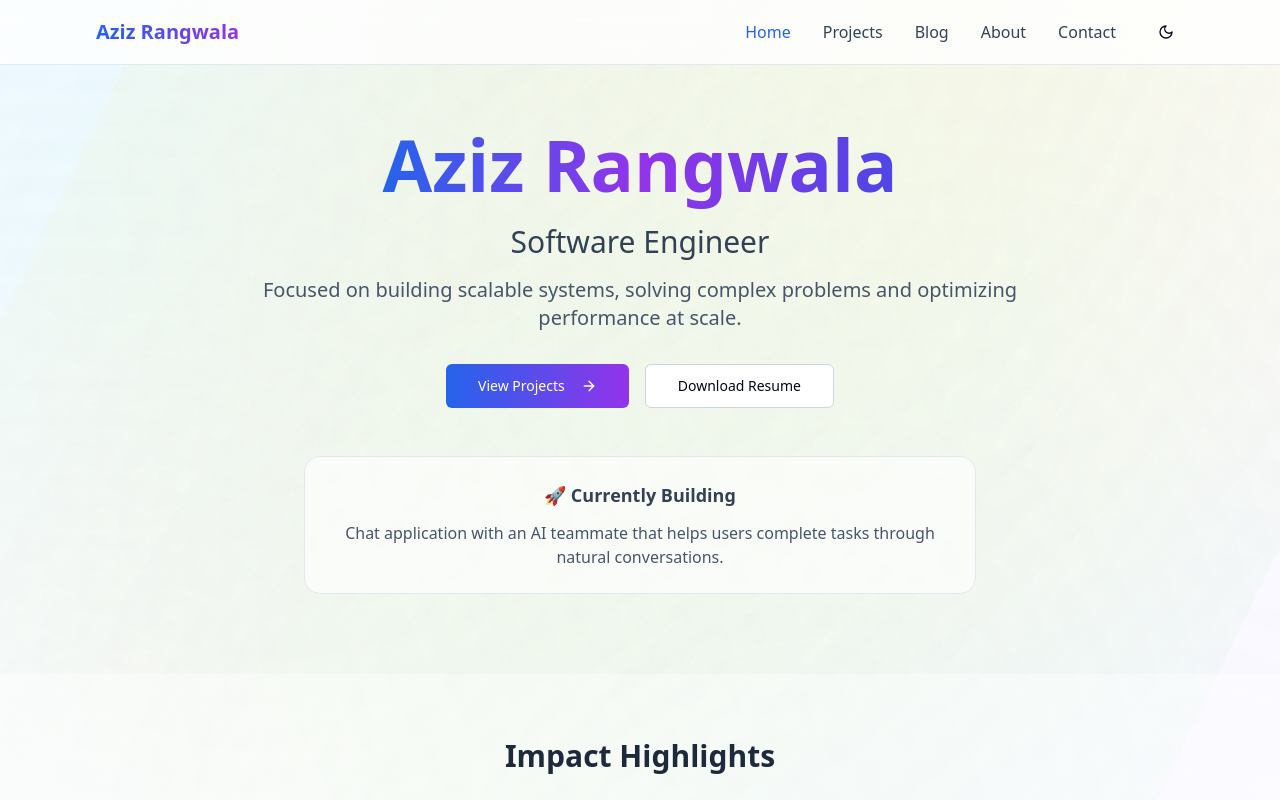
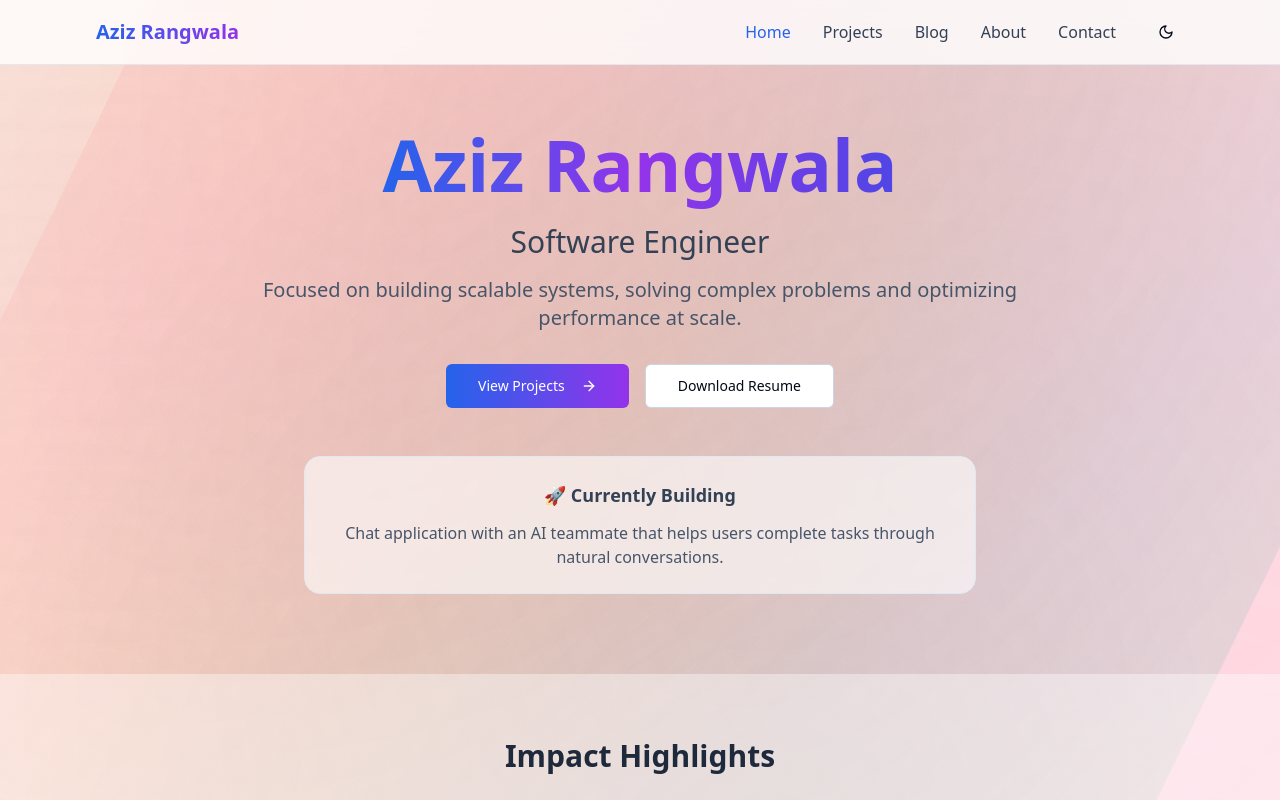
Before and after one commit to aziz-rangwala/aziz-rangwala.github.io, a React (Vite) app: page / in a window 1280 px wide. Shown: the top 800 px of the page. Built offline with nearby package versions, Linux system fonts and the light colour scheme.

Commit message:
Change light mode background gradient
Adjusted the light mode background gradient in src/index.css.

```diff
--- a/src/index.css
+++ b/src/index.css
@@ -155,11 +155,11 @@
   overflow: hidden;
   background: linear-gradient(
     135deg,
-    rgba(255, 255, 255, 0.03) 0%,
-    rgba(240, 248, 255, 0.05) 25%,
-    rgba(248, 250, 252, 0.04) 50%,
-    rgba(245, 245, 245, 0.05) 75%,
-    rgba(255, 255, 255, 0.03) 100%
+    rgba(255, 247, 237, 0.08) 0%,
+    rgba(254, 215, 170, 0.12) 25%,
+    rgba(251, 191, 36, 0.1) 50%,
+    rgba(249, 168, 212, 0.11) 75%,
+    rgba(244, 114, 182, 0.09) 100%
   );
 }
 
@@ -173,32 +173,32 @@
   background:
     radial-gradient(
       circle at 20% 30%,
-      rgba(147, 197, 253, 0.15) 0%,
-      rgba(147, 197, 253, 0.08) 25%,
+      rgba(251, 191, 36, 0.18) 0%,
+      rgba(251, 191, 36, 0.09) 25%,
       transparent 50%
     ),
     radial-gradient(
       circle at 80% 70%,
-      rgba(196, 181, 253, 0.12) 0%,
-      rgba(196, 181, 253, 0.06) 30%,
+      rgba(244, 114, 182, 0.15) 0%,
+      rgba(244, 114, 182, 0.075) 30%,
       transparent 60%
     ),
     radial-gradient(
       circle at 40% 85%,
-      rgba(252, 231, 243, 0.14) 0%,
-      rgba(252, 231, 243, 0.07) 25%,
+      rgba(251, 146, 60, 0.17) 0%,
+      rgba(251, 146, 60, 0.085) 25%,
       transparent 50%
     ),
     radial-gradient(
       circle at 70% 15%,
-      rgba(219, 234, 254, 0.1) 0%,
-      rgba(219, 234, 254, 0.05) 35%,
+      rgba(239, 68, 68, 0.13) 0%,
+      rgba(239, 68, 68, 0.065) 35%,
       transparent 60%
     ),
     radial-gradient(
       circle at 30% 60%,
-      rgba(167, 243, 208, 0.13) 0%,
-      rgba(167, 243, 208, 0.065) 30%,
+      rgba(168, 85, 247, 0.16) 0%,
+      rgba(168, 85, 247, 0.08) 30%,
       transparent 55%
     );
   filter: blur(50px);
@@ -215,20 +215,20 @@
   background:
     radial-gradient(
       ellipse at 65% 25%,
-      rgba(254, 240, 138, 0.11) 0%,
-      rgba(254, 240, 138, 0.055) 40%,
+      rgba(245, 101, 101, 0.14) 0%,
+      rgba(245, 101, 101, 0.07) 40%,
       transparent 70%
     ),
     radial-gradient(
       ellipse at 25% 75%,
-      rgba(165, 243, 252, 0.13) 0%,
-      rgba(165, 243, 252, 0.065) 35%,
+      rgba(34, 197, 94, 0.16) 0%,
+      rgba(34, 197, 94, 0.08) 35%,
       transparent 65%
     ),
     radial-gradient(
       ellipse at 75% 60%,
-      rgba(253, 224, 71, 0.09) 0%,
-      rgba(253, 224, 71, 0.045) 45%,
+      rgba(99, 102, 241, 0.12) 0%,
+      rgba(99, 102, 241, 0.06) 45%,
       transparent 75%
     );
   filter: blur(70px);
```
